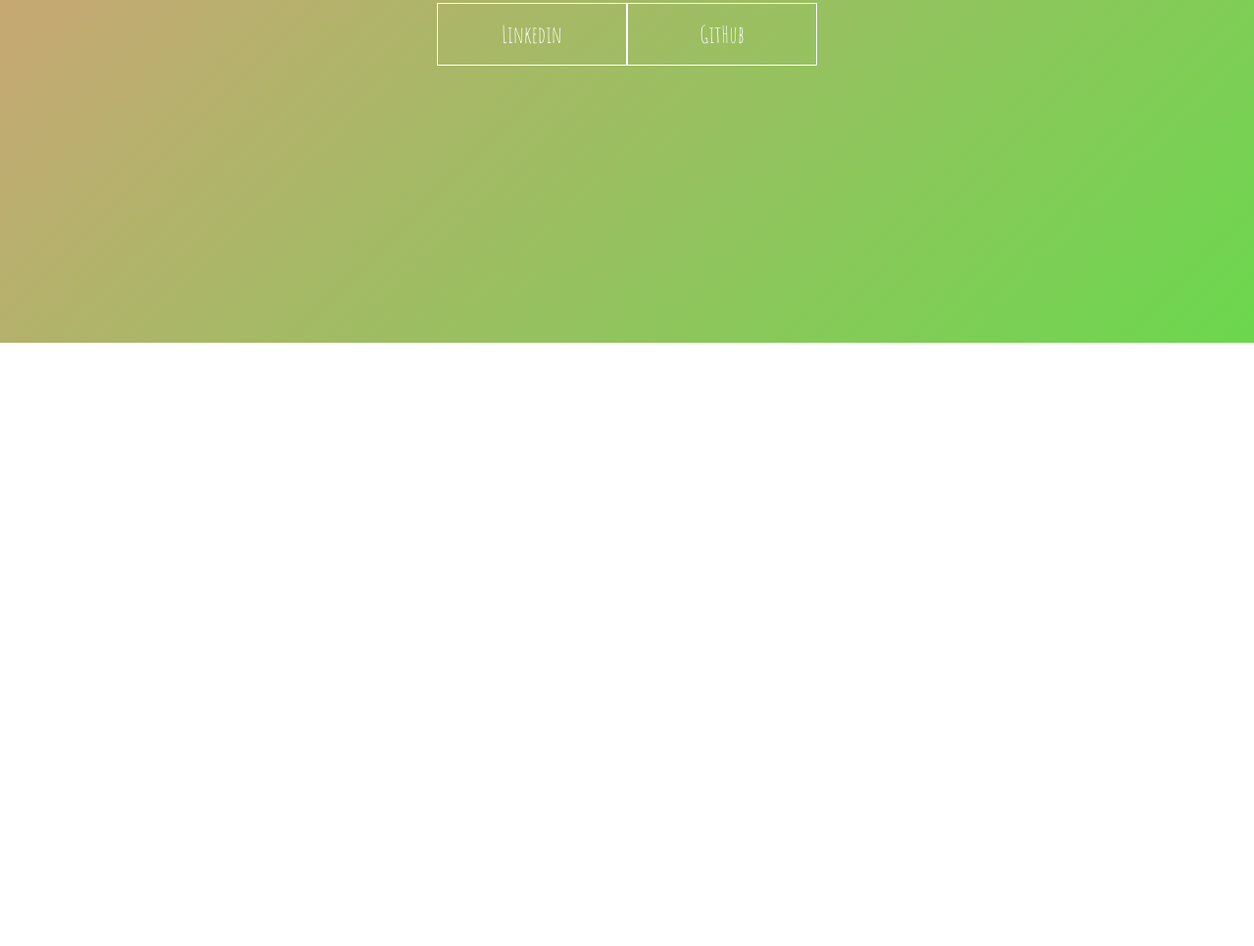
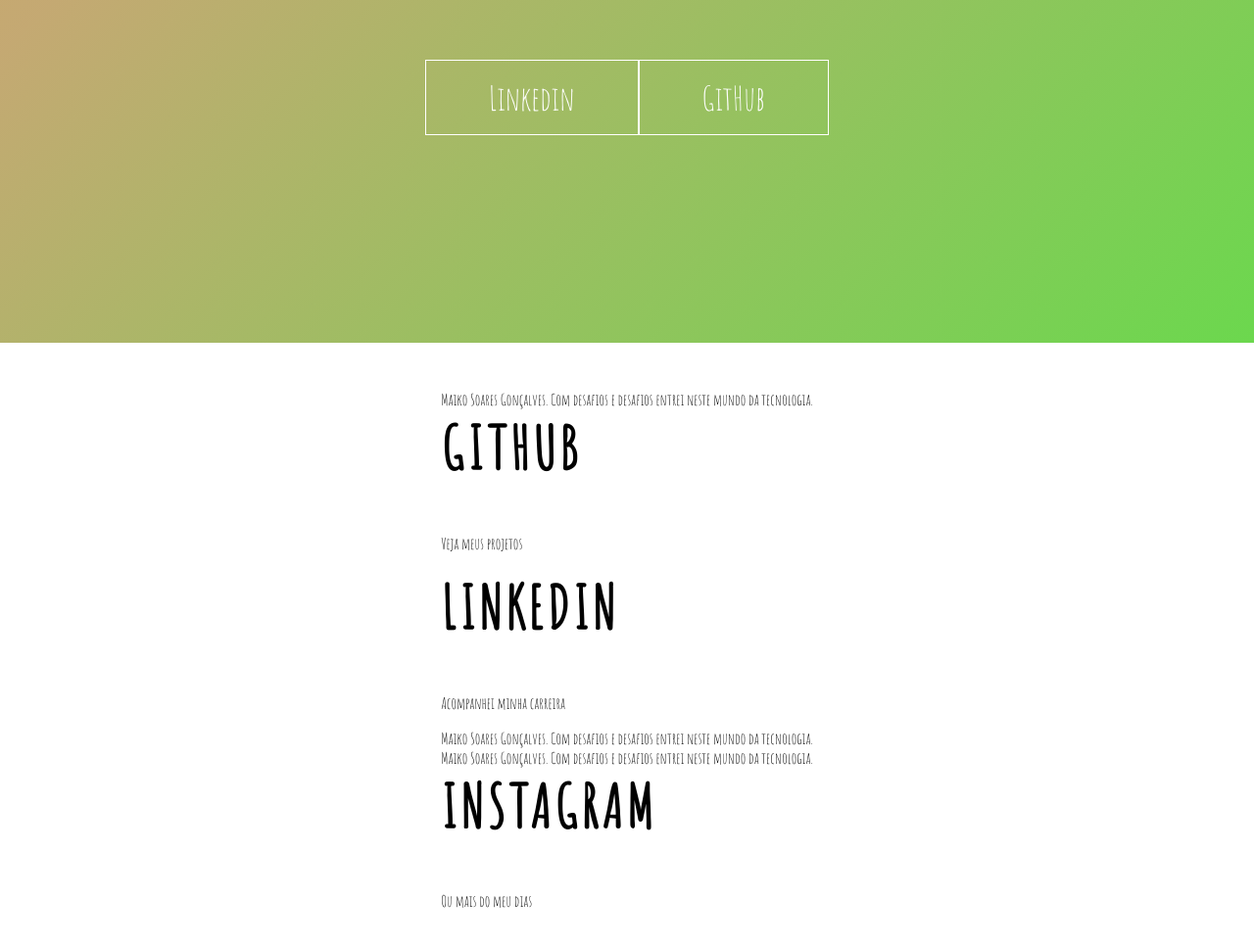
Before and after one commit to MaikoGoncalves/DIO_TQI_HTML_CSS, a plain HTML site: page index.html in a window 1280 px wide. Shown: the part 450-1416 px from the top of the page at 98% size. Before the commit the page ends 800 px from the top, so only its background shows below. Drawn offline with Linux system fonts and the light colour scheme.

Commit message:
01062022
Commit

```diff
--- a/index.html
+++ b/index.html
@@ -39,8 +39,39 @@
         <h2>Front-end Developer</h2>
         <div class="social-media">
             <a href="#">Linkedin</a>
-            <a href="#">GitHub</a>
+            <a href="https://github.com/MaikoGoncalves">GitHub</a>
         </div>
     </header>
+    <main class="container">
+        <div clas="card-container">
+            <div class="card-text">
+              Maiko Soares Gonçalves. Com desafios e desafios entrei neste mundo da tecnologia.
+            </div>
+            <div class="card-wrapper">
+                <h2>GitHub</h2>
+                <p> Veja meus projetos </p>
+            </div>
+        </div>
+        <div clas="card-container">
+
+            <div class="card-wrapper">
+                <h2>Linkedin</h2>
+                <p> Acompanhei minha carreira </p>
+            </div>
+        <div class="card-text">
+            Maiko Soares Gonçalves. Com desafios e desafios entrei neste mundo da tecnologia.
+        </div>
+
+        </div>
+        <div clas="card-container">
+            <div class="card-text">
+              Maiko Soares Gonçalves. Com desafios e desafios entrei neste mundo da tecnologia.
+            </div>
+            <div class="card-wrapper">
+                <h2>Instagram</h2>
+                <p> Ou mais do meu dias </p>
+            </div>
+        </div>
+    </main>
 </body>
 </html>
--- a/style.css
+++ b/style.css
@@ -26,11 +26,14 @@
 h1  {
      text-transform: uppercase;
      letter-spacing: 4px;
+     font-size: 60px;
 }
 
 h2 {
     text-transform: uppercase;
     letter-spacing: 4px;
+    font-size: 60px;
+    margin-top: 1px;
 }
 
 .social-media {
@@ -41,7 +44,7 @@
 .social-media a {
     text-decoration: none;
     color: #ffffff;
-    font-size: 24px;
+    font-size: 34px;
     padding: 1rem 4rem;
     border: 1px solid #ffffff;
     min-width: 4rem;
@@ -127,7 +130,7 @@
     border-radius: 100%;
     box-shadow: 0px 0px 0px 0px #ffffff;
     z-index: -1;
-    transition: 0.3s ease-in-out 0s;
+    transition: 0.4s ease-in-out 0s;
 }
 
 .menu-itens {
@@ -142,7 +145,7 @@
     z-index: 2;
     opacity: 0;
     visibility: hidden;
-    transition: 0.3s ease-in-out 0s;
+    transition: 0.4s ease-in-out 0s;
 }
 
 .menu-itens ul {
@@ -155,7 +158,7 @@
     text-decoration: none;
     text-transform: uppercase;
     letter-spacing: 4px;
-    font-size: 40px;
+    font-size: 75px;
 
 }
 
@@ -166,14 +169,15 @@
     background-color: rgb(255, 157,60);
     top: 47px;
 }
+
 #toggle:checked + .checkbox .trace:nth-child(2){
     transform: translateX(-100px);
     background-color: rgb(255, 157,60);
     width: 30px;
     visibility: hidden;
     opacity: 0;
+}
 
-}
 #toggle:checked + .checkbox .trace:nth-child(3){
     transform: rotate(-45deg);
     background-color: rgb(255, 157,60);
@@ -181,7 +185,7 @@
 }
 
 #toggle:checked + .checkbox{
-    background-color: #ffffff;
+    background-color: transparent;
 }
 
 #toggle:checked ~ .menu{
@@ -189,13 +193,39 @@
     right: 0;
     width: 100vw;
     height: 100vh;
-    background-color: #ffffff;
-    border-radius: 0 0 0 40%;
-    box-shadow: 3px 5px 7px #ffffff;
+    background-color: white;
+    border-radius: 0 0 0 50%;
+    box-shadow: 10px 10px 10px ;
     z-index: 1;
 }
 
 #toggle:checked ~ .menu-itens{
     visibility: visible;
-    opacity: 1;
+    opacity: 2;
 }
+
+/*CARDS*/
+
+.container{
+    width: 100%;
+    height: auto;
+    display: flex;
+    flex-direction: column;
+    justify-content: space-between;
+    align-items: center;
+    margin: 3rem 0;
+    font-style: normal;
+    color: black;
+}
+
+.card-container{
+    display: flex;
+    align-items: center;
+    justify-content: space-evenly;
+    width: 90%;
+}
+
+.card{
+    height: 300px;
+    width: 300px;
+}
```
